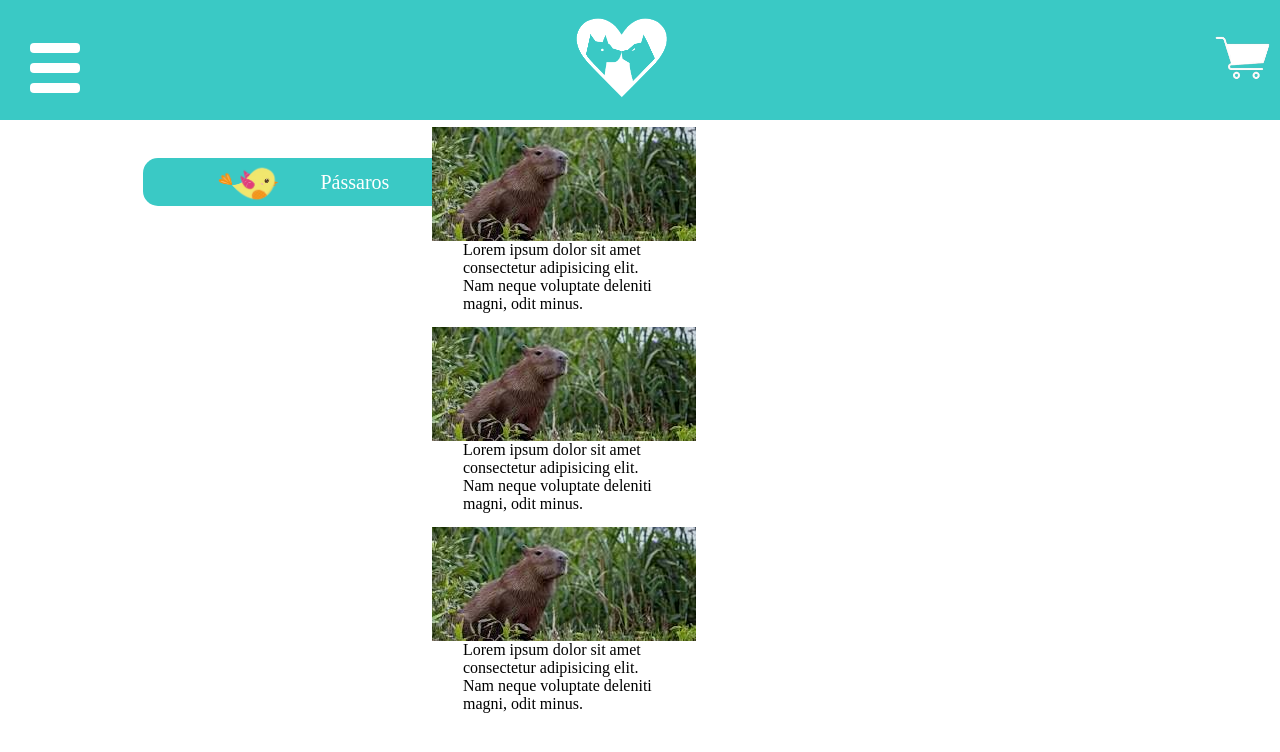
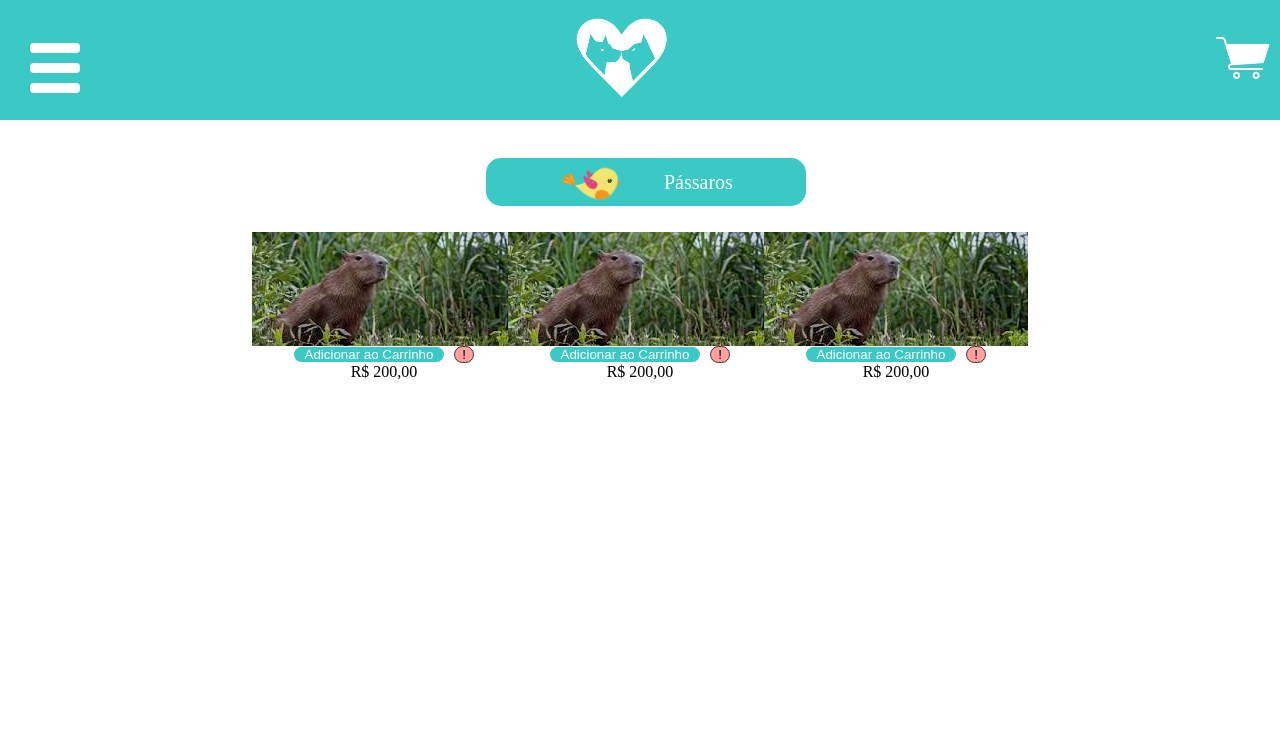
Before and after one commit to Ezequielzz/Sprints-SENAI, an Angular app in the folder PetGriffe/: page /passaros in a window 1280 px wide. Shown: the top 752 px of the page. Built offline with nearby package versions, Linux system fonts and the light colour scheme.

Commit message:
27/11/2023

```diff
--- a/PetGriffe/src/app/view/cadastro/cadastro.component.html
+++ b/PetGriffe/src/app/view/cadastro/cadastro.component.html
@@ -12,7 +12,7 @@
     </div>
     <div class="coluna2">
       <label for="confirmar-senha">Confirmar senha</label>
-      <input type="text" id="confirmar-senha" name="endereco" class="inputs" />
+      <input type="text" id="confirmar-senha" name="endereco"z class="inputs" />
       <label for="cep">Cep</label>
       <input type="text" id="cep" name="cep" class="inputs" />
       <label for="telefone">Telefone</label>
--- a/PetGriffe/src/app/view/passaros/passaros.component.css
+++ b/PetGriffe/src/app/view/passaros/passaros.component.css
@@ -3,38 +3,52 @@
   margin: 0;
   list-style: 0;
 }
+
 body {
   height: 100vh;
   width: 100%;
 }
-#img-passaro{
+
+#img-passaro {
   width: 20%;
 }
+
 .container {
-  display: flex;
-  justify-content: center;
+  width: 100%;
+  height: calc(100vh - 3%);
 }
+
 .categoria {
   width: 25%;
   height: 6vh;
   border-radius: 15px;
   margin-top: 3%;
+  margin-left: 38%;
   display: flex;
   justify-content: center;
   align-items: center;
   background-color: #3ac9c5;
 }
-.categoria p{
+
+.categoria p {
   color: #ffffff;
   font-size: 15pt;
   padding-left: 40px;
 }
-.produtos{
+
+.linha-produtos img {
+  width: 10%px;
+}
+
+.linha-produtos {
   display: flex;
   flex-direction: row;
+  justify-content: center;
+  align-items: center;
 }
-.cards{
-    width: 30%;
+
+.cards {
+  width: 20%;
   height: 25vh;
   display: flex;
   flex-direction: column;
@@ -42,6 +56,77 @@ body {
   align-items: center;
   border: 6px;
 }
-@media screen and (max-width:1100){
+.adicionar-carrinho{
+  width: 150px;
+  border: none;
+  background-color: #3ac9c5;
+  color: #ffffff;
+  border-radius: 10px;
+  margin-right: 10px;
+  cursor: pointer;
+  transition: .5s;
 
 }
+.acoes-produtos{
+  display: flex;
+  justify-content: center;
+  align-items: center;
+  width: 100%;
+}
+.adicionar-carrinho:hover{
+  background-color: #3ac9c4b2;
+}
+.adicionar-carrinho:focus{
+  outline: none;
+  animation: tamanho .2s;
+}
+/* Seu CSS anterior */
+
+/* Seu CSS anterior */
+
+/* ... */
+.descricao-produto{
+  width: 20px;
+  background-color: rgba(255, 0, 0, 0.377);
+  border: solid 0.5px #333;
+  border-radius: 10px;
+}
+.descricao-produto::after {
+  content: attr(title);
+  position: absolute;
+  background-color: #333;
+  color: #ffffff;
+  padding: 5px;
+  font-size: 15px;
+  white-space: nowrap;
+  opacity: 0; /* Inicia com opacidade zero para ficar invisível */
+  transition: opacity ; /* Adiciona transição para suavizar a exibição/ocultação */
+}
+
+.descricao-produto:hover::after,
+.descricao-produto:focus::after {
+  opacity: 1; /* Torna o tooltip visível quando hover ou foco */
+  right: 100%;
+  margin-right: 10px;
+}
+
+
+@keyframes tamanho {
+  0% {
+    width: 150px;
+  }
+  5%{
+    width: 152px;
+  }
+  10%{
+    width: 154px;
+  }
+  50%{
+    width: 160px;
+  }
+  100% {
+    width: 160px;
+  }
+}
+
+@media screen and (max-width:1100) {}
--- a/PetGriffe/src/app/view/passaros/passaros.component.html
+++ b/PetGriffe/src/app/view/passaros/passaros.component.html
@@ -6,17 +6,31 @@
     <div class="linha-produtos">
         <div class="cards">
             <img src="assets/image/capivara.png" alt="">
-    <p>Lorem ipsum dolor sit amet consectetur adipisicing elit. Nam neque voluptate deleniti magni, odit minus.</p>
+            <div class="acoes-produtos">
+                <input class="adicionar-carrinho" type="button" value="Adicionar ao Carrinho">
+                <input class="descricao-produto" type="button" value="!" title="Esta descrição e um exemplo">
+            </div>
+            <p class="preco-produto">R$ 200,00</p>
+
         </div>
 
         <div class="cards">
             <img src="assets/image/capivara.png" alt="">
-    <p>Lorem ipsum dolor sit amet consectetur adipisicing elit. Nam neque voluptate deleniti magni, odit minus.</p>
+            <div class="acoes-produtos">
+                <input class="adicionar-carrinho" type="button" value="Adicionar ao Carrinho">
+                <input class="descricao-produto" type="button" value="!" title="Esta descrição e um exemplo">
+            </div>
+            <p class="preco-produto">R$ 200,00</p>
+
         </div>
 
         <div class="cards">
             <img src="assets/image/capivara.png" alt="">
-    <p>Lorem ipsum dolor sit amet consectetur adipisicing elit. Nam neque voluptate deleniti magni, odit minus.</p>
+            <div class="acoes-produtos">
+                <input class="adicionar-carrinho" type="button" value="Adicionar ao Carrinho">
+                <input class="descricao-produto" type="button" value="!" title="Esta descrição e um exemplo" >
+            </div>
+            <p class="preco-produto">R$ 200,00</p>
         </div>
     </div>
 </div>
```
Lines whose indentation alone changed are shown as unchanged.
